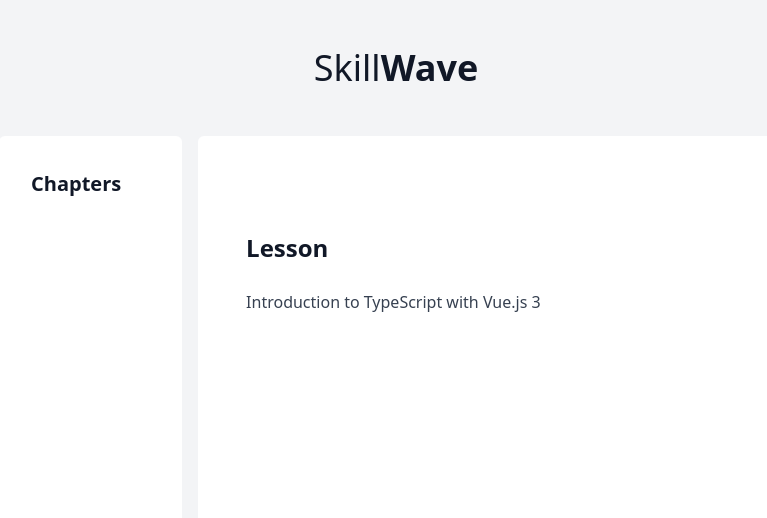
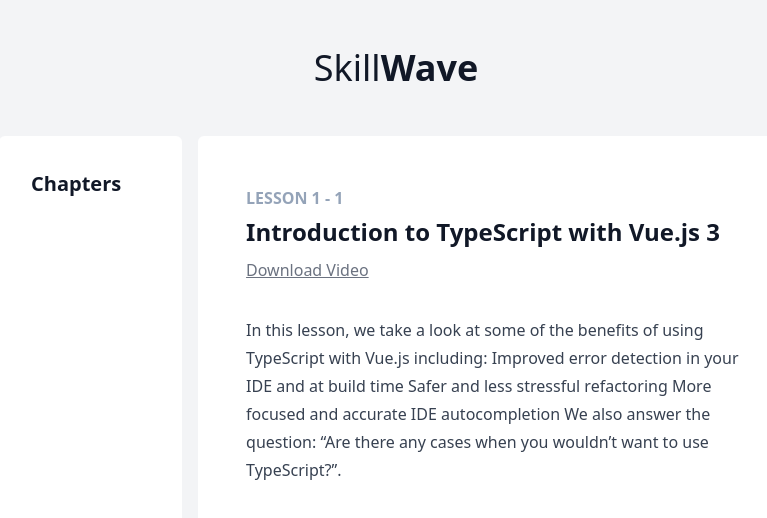
Before and after one commit to tiburcekouagou/nuxt-online-course-app, a Nuxt app: page /course/chapter/1-chapter-1/lesson/1-introduction-to-typescript-with-vue-js-3 in a window 1280 px wide. Shown: the top 518 px of the page, without its empty margins (244-1011 px from the left). Built offline with nearby package versions, Linux system fonts and the light colour scheme.

Commit message:
display lesson content

```diff
--- a/pages/course/chapter/[chapterSlug]/lesson/[lessonSlug].vue
+++ b/pages/course/chapter/[chapterSlug]/lesson/[lessonSlug].vue
@@ -16,8 +16,27 @@
 </script>
 
 <template>
-  <article>
-      <h2>Lesson</h2>
-      <p>{{ lesson?.title }}</p>
-  </article>
+  <div>
+    <p class="mt-0 uppercase font-bold text-slate-400 mb-1">
+      Lesson {{ chapter?.number }} - {{ lesson?.number }}
+    </p>
+    <h2 class="my-0">{{ lesson?.title }}</h2>
+    <div class="flex space-x-4 mt-2 mb-8">
+      <a
+      v-if="lesson?.sourceUrl"
+      class="font-normal text-md text-gray-500"
+       :href="lesson.sourceUrl"
+       >
+       Download Source Code
+      </a>
+      <a
+      v-if="lesson?.downloadUrl"
+      class="font-normal text-md text-gray-500"
+      :href="lesson.downloadUrl"
+      >
+      Download Video
+    </a>
+    </div>
+    <p>{{ lesson?.text }}</p>
+  </div>
 </template>
```
